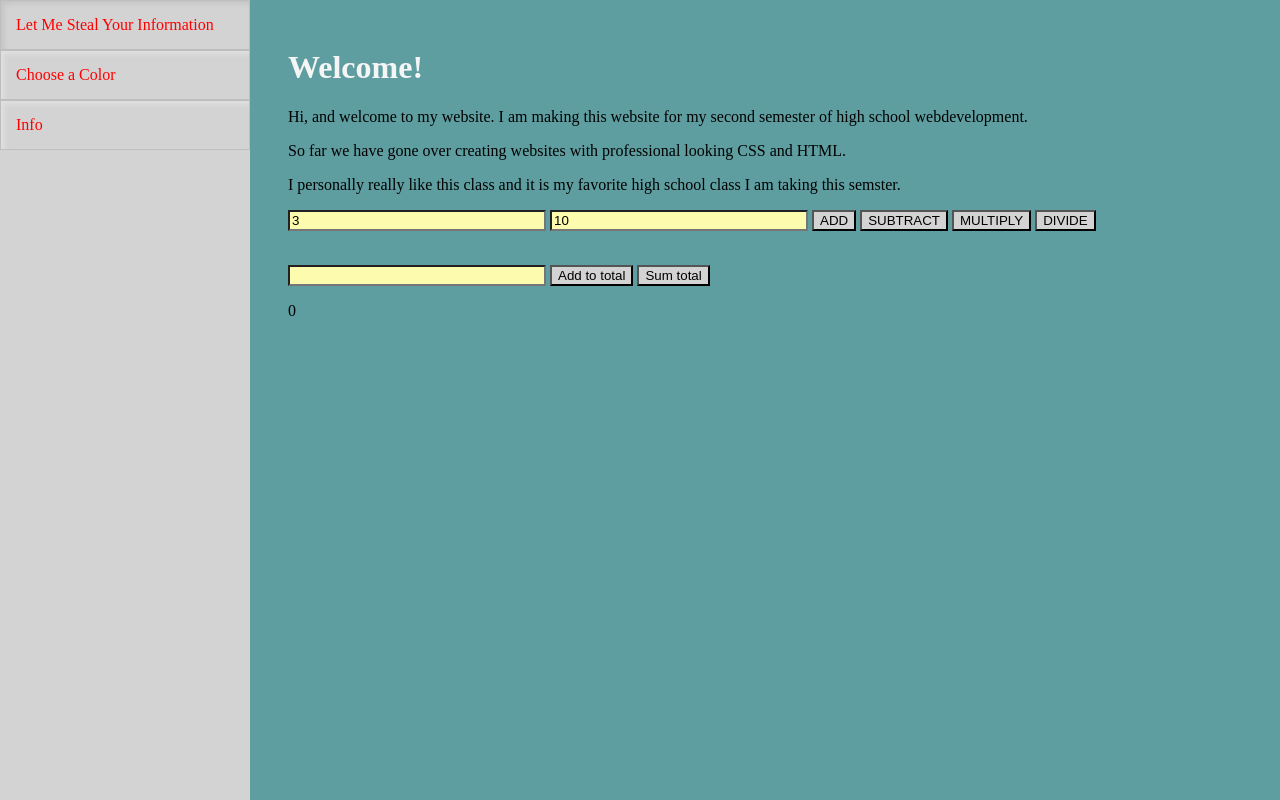
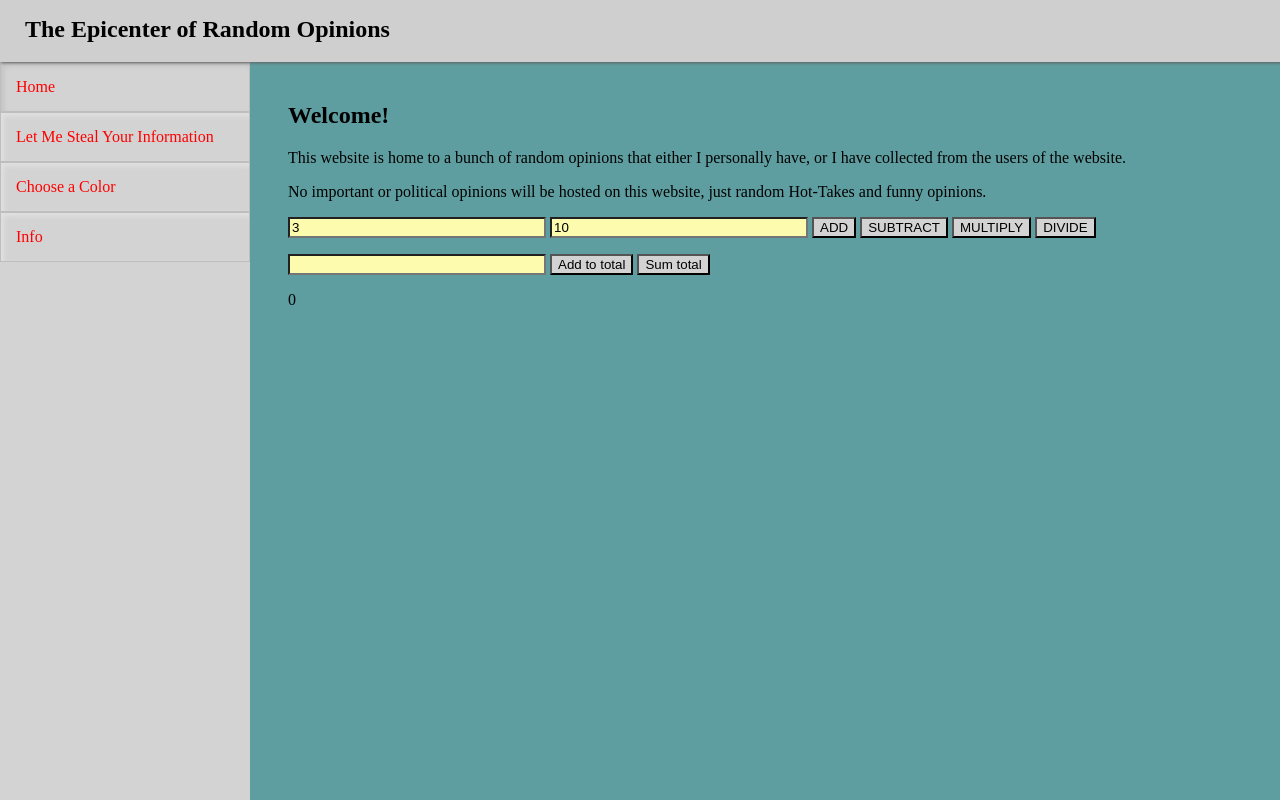
Before and after one commit to DEACONDAVIS/website, a plain HTML site: page index.html in a window 1280 px wide. Both pictures are taken after a click on the button "Sum total". Drawn offline with Linux system fonts and the light colour scheme; a web font is replaced by a local one.

Commit message:
cAVEmAn DO fiX

```diff
--- a/index.html
+++ b/index.html
@@ -6,22 +6,30 @@
         </title>
         <script src="script.js"></script>
         <link rel="stylesheet" href="styles.css" />
+        <link rel="preconnect" href="https://fonts.googleapis.com">
+        <link rel="preconnect" href="https://fonts.gstatic.com" crossorigin>
+        <link href="https://fonts.googleapis.com/css2?family=Grechen+Fuemen&display=swap" rel="stylesheet">
     </head>
     <body>
         <div id="sidebar">
-            <a href="name.html">Let Me Steal Your Information</a> <a href="color.html">Choose a Color</a> <a href="firstjava.html">Info</a>
+            <a href="index.html" id="active">Home</a>
+            <a href="name.html">Let Me Steal Your Information</a>
+            <a href="color.html">Choose a Color</a>
+            <a href="firstjava.html">Info</a>
+        </div>
+        <div id="title">
+            <h1>The Epicenter of Random Opinions</h1>
         </div>
         <div id="content">
-            <h1>Welcome!</h1>
-            <p>Hi, and welcome to my website. I am making this website for my second semester of high school webdevelopment.</p>
-            <p>So far we have gone over creating websites with professional looking CSS and HTML.</p>
-            <p>I personally really like this class and it is my favorite high school class I am taking this semster.</p>
+            <h2>Welcome!</h2>
+            <p>This website is home to a bunch of random opinions that either I personally have, or I have collected from the users of the website.</p>
+            <p>No important or political opinions will be hosted on this website, just random Hot-Takes and funny opinions.</p>
+
 
             <input id="Num_1" type="text">
             <input id="Num_2" type="text">
             <button id="Butt" type="button" onclick="Maths()">ADD</button> <button id="Butt" type="button" onclick="S_Maths()">SUBTRACT</button> <button id="Butt" type="button" onclick="M_Maths()">MULTIPLY</button> <button id="Butt" type="button" onclick="D_Maths()">DIVIDE</button>
-            <p id="Answers">
-            </br>
+            <p id="Answers"> </p>
             <input id="numENTER" type="text">
             <button id="Butt" onclick="huh()" type="button">Add to total</button>
             <button id="Butt" onclick="addArray()" type="button">Sum total</button>
--- a/script.js
+++ b/script.js
@@ -61,7 +61,10 @@ function huh(){
    }
 }
 function addArray(){
-    let sum = numberArray.reduce((acc, num) => acc + num, 0);
-    document.getElementById("result").innerHTML = sum;
+    let total = 0;
+        for(let i = 0; i < numberArray.length; i++){
+            total += numberArray[i];
+        }
+    document.getElementById("result").innerHTML = total;
     numberArray.length = 0;
 }
--- a/styles.css
+++ b/styles.css
@@ -1,5 +1,6 @@
 h1{
-    color: whitesmoke
+    color: rgb(0, 0, 0);
+    font-size: x-large;
   }
   p{
       color: black;
@@ -12,7 +13,6 @@ h1{
     background-color: lightgray;
     overflow: hidden;
     display: inline-block;
-    padding: 10px 20px;
     box-shadow: inset 3px 3px 5px rgba(225,225,225);
     transition: all 0.2s ease-in-out;
     border: 1px solid rgb(191, 190, 190);
@@ -22,13 +22,19 @@ h1{
   }
   #sidebar{
     width: 250px;
-    height: 100vh;
+    height: 100%;
     position: fixed;
-    top: 0;
+    top: 62px;
     left: 0;
     text-decoration: none;
     background-color: lightgrey;
   }
+  #active{
+    background-color: lightgray;
+    text-decoration: none;
+    box-shadow: inset 3px 3px 5px rgba(163, 163, 163, 0.3);
+  }
+
   #sidebar a{
     display: block;
     padding: 15px;
@@ -39,6 +45,7 @@ h1{
     box-shadow: inset 3px 3px 5px rgba(163, 163, 163, 0.3);
   }
   #content{
+    margin-top: 62px;
     margin-left: 260px;
     padding: 20px;
   }
@@ -53,3 +60,18 @@ input{
 #Butt{
   background-color: lightgray;
 }
+#title{
+  position: fixed;
+  left: 0px;
+  top: 0px;
+  background-color: rgb(208, 207, 207);
+  margin: 0px;
+  border: 0px;
+  padding: 0 25px;
+  height: 62px;
+  width: 100%;
+  padding-right: 137vh;
+  font-family: "Grechen Fuemen", serif;
+  box-shadow: inset 3px 3px 5px rgb(234, 234, 234);
+  box-shadow: 1px 1px 3px rgb(95, 95, 95);
+}
```
Also changed, not shown: color.html (+12 -4 lines), firstjava.html (+11 -2 lines), name.html (+11 -2 lines).
